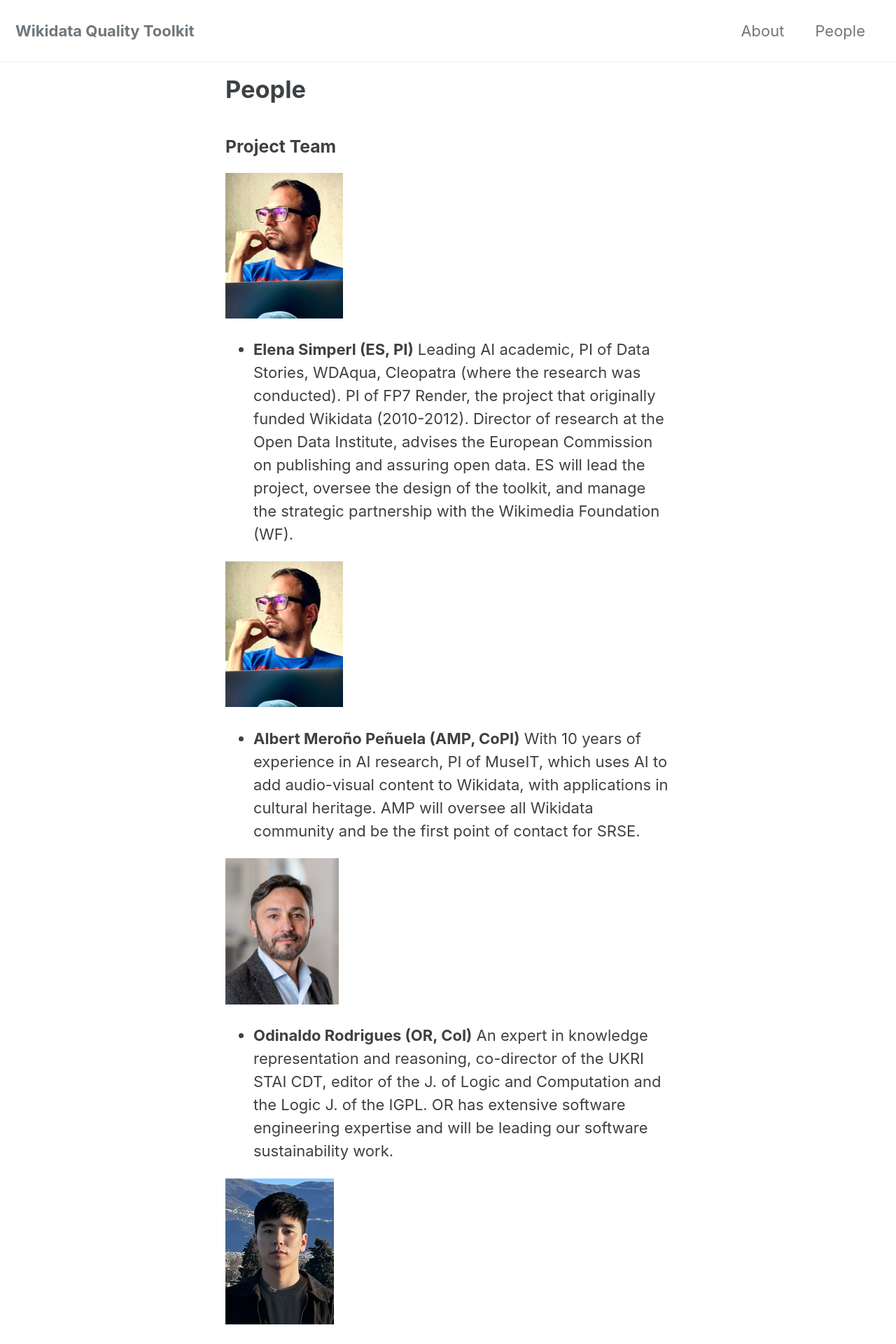
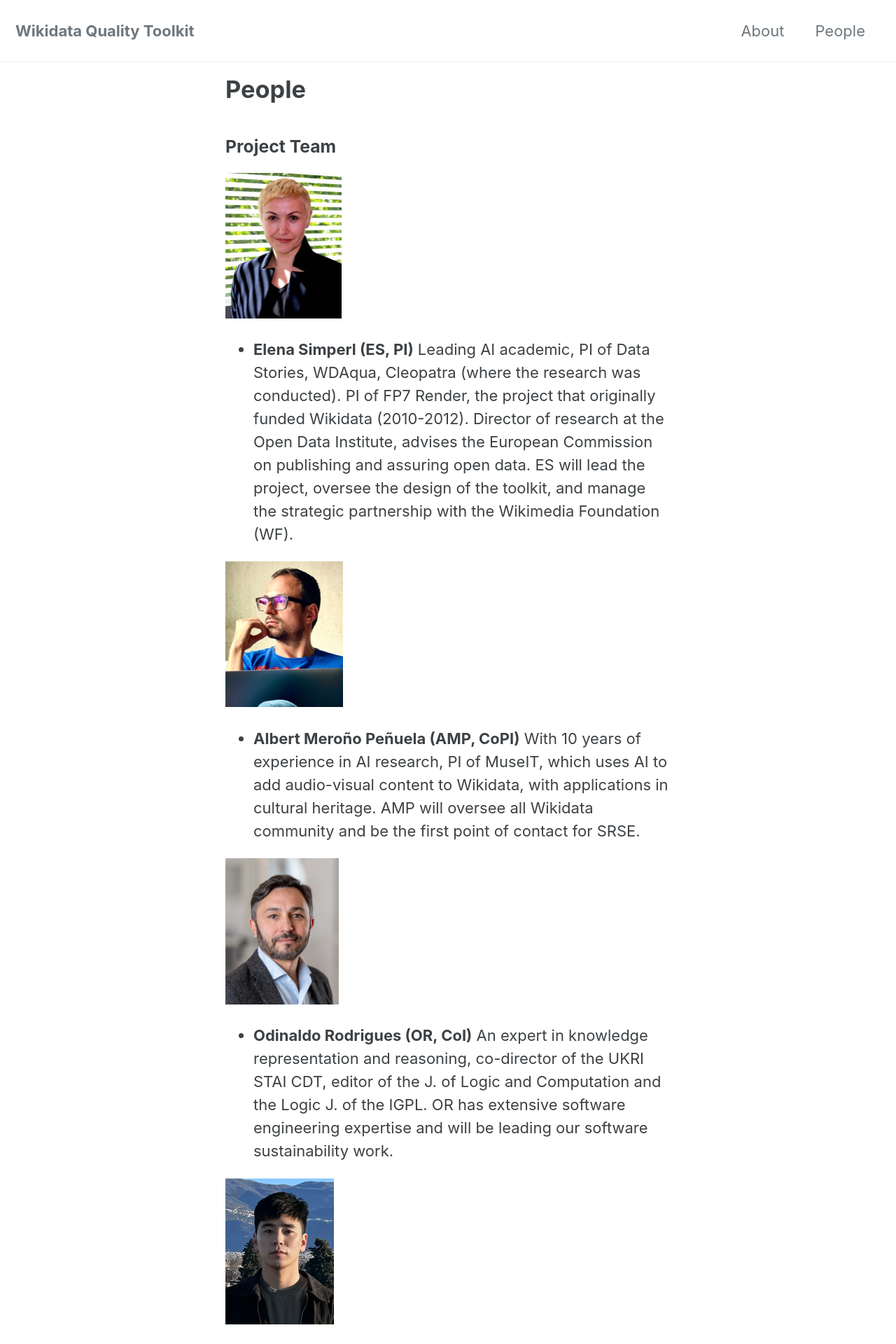
Before and after one commit to King-s-Knowledge-Graph-Lab/WikidataQualityToolkit, a Jekyll site: the page built from _pages/people.md, in a window 1280 px wide. Shown: the top 1920 px of the page at 70% size. Built offline with Jekyll 4.4.1, drawn with Linux system fonts in a browser that asks for light colours; cached includes are drawn as plain includes.

Commit message:
Update people.md

```diff
--- a/_pages/people.md
+++ b/_pages/people.md
@@ -6,7 +6,7 @@ permalink: /people/
 
 ### Project Team
 
-![Elena Simperl](../assets/images/Albert.png)
+![Elena Simperl](../assets/images/Elena.png)
 - **Elena Simperl (ES, PI)**
   Leading AI academic, PI of Data Stories, WDAqua, Cleopatra (where the research was conducted). PI of FP7 Render, the project that originally funded Wikidata (2010-2012). Director of research at the Open Data Institute, advises the European Commission on publishing and assuring open data. ES will lead the project, oversee the design of the toolkit, and manage the strategic partnership with the Wikimedia Foundation (WF).
 
```
